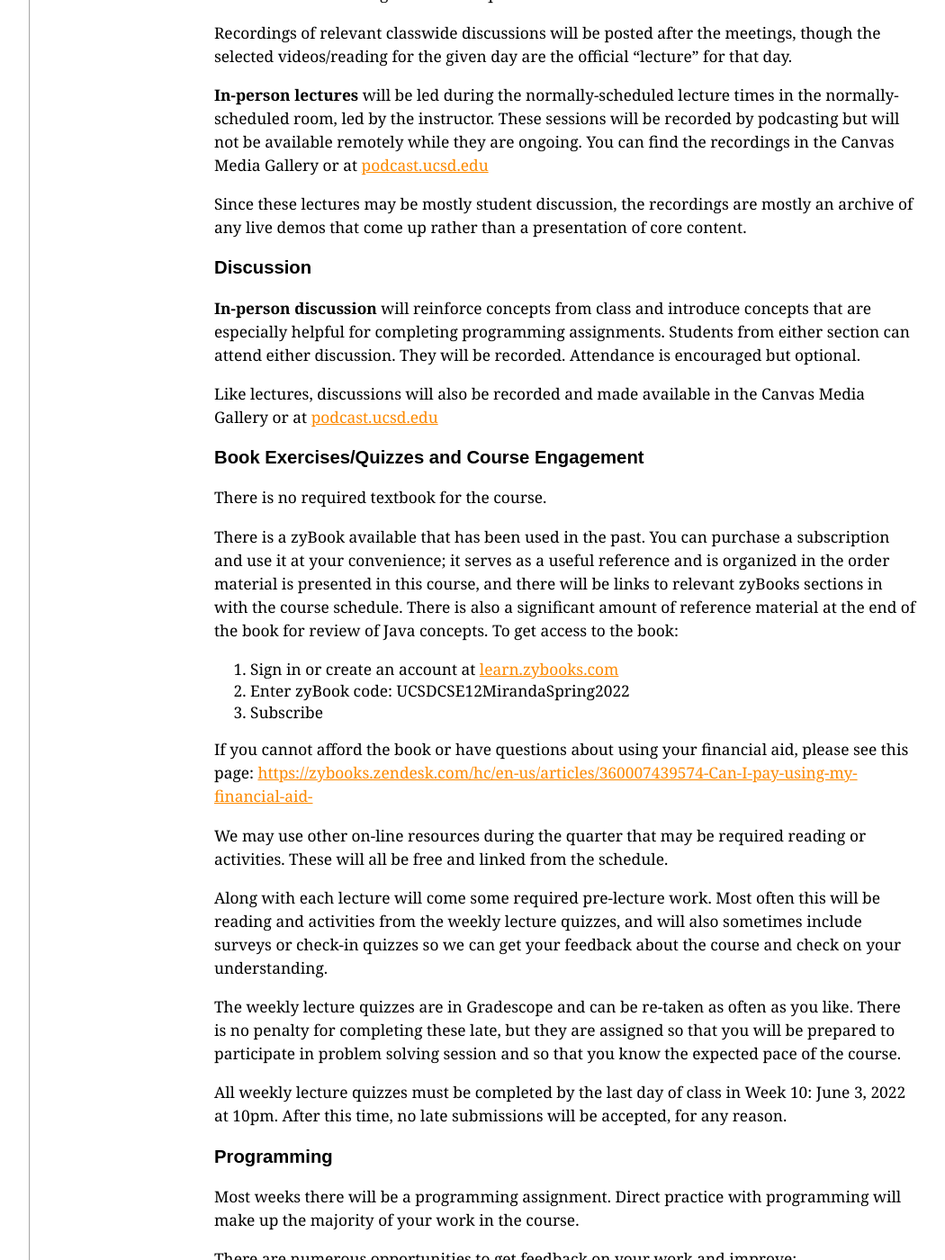
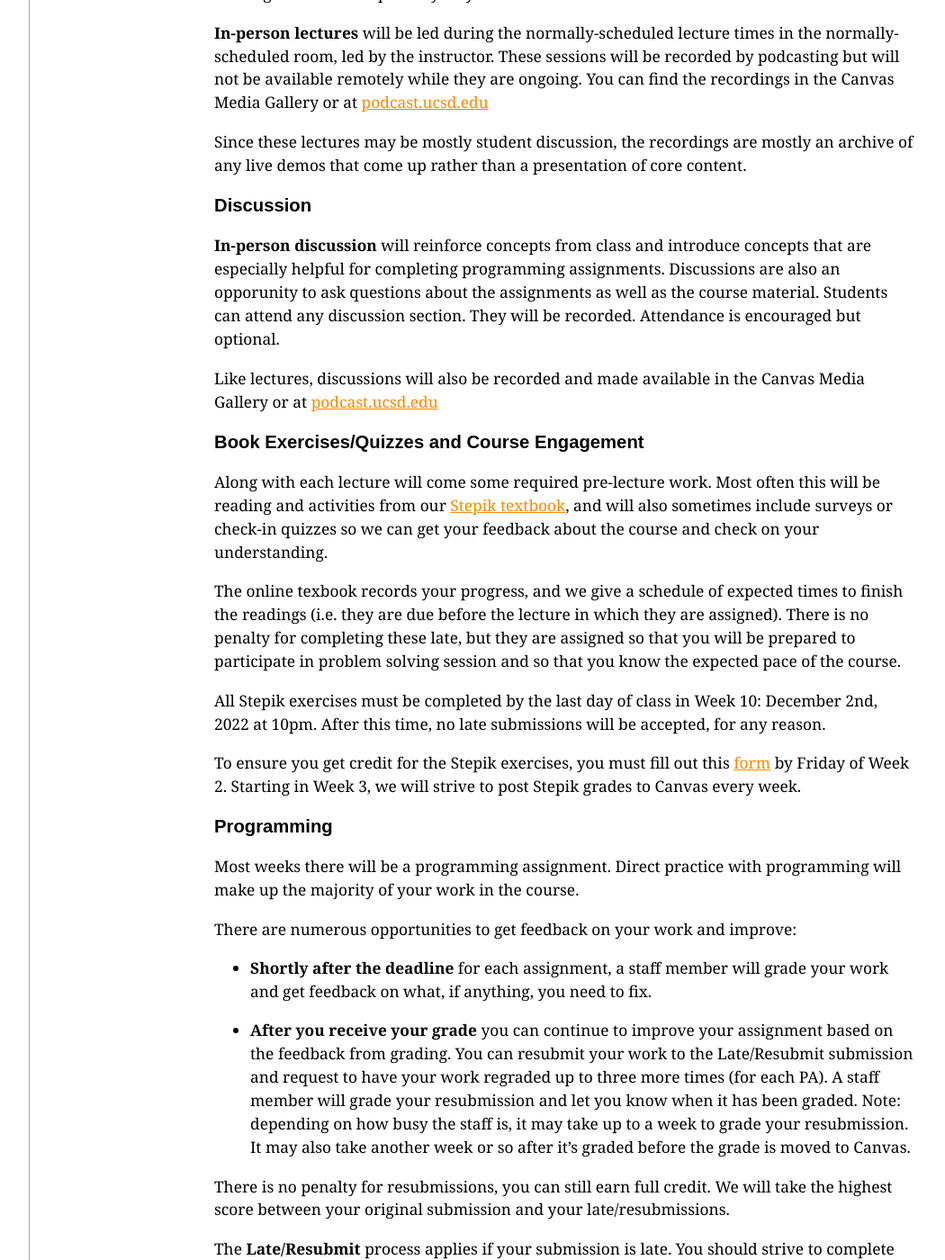
Before and after one commit to ucsd-cse12-f22/ucsd-cse12-f22.github.io, a Jekyll site: the page built from syllabus.md, in a window 1280 px wide and 1400 px high, scrolled down 1328 px. Shown: the whole window at 90% size, without its empty margins (56-1106 px from the left). Built offline with Jekyll 4.4.1, drawn with Linux system fonts in a browser that asks for light colours; some of the changed text lies outside the part shown.

Commit message:
Update syllabus.md

```diff
--- a/syllabus.md
+++ b/syllabus.md
@@ -46,13 +46,16 @@ We may adjust the above scale to be more lenient
 that we will not adjust the scale to make it harder to get a better grade.
 We will not adjust the scale for individual students.
 
-<h3>Problem Sessions – Lecture</h3>
+<h3>Problem Sessions – Lectures</h3>
 
-Most lecture content will be presented asynchronously through videos and readings. These will come with associated weekly quizzes that are due Monday at 10pm. The quizzes are required work to demonstrate your consistent engagement with the material and can be turned in late for full credit by the end of the quarter.
+Most course content will be presented asynchronously through videos and readings,
+with associated interactive activities which should be completed before lecture.
+Lectures will involve problem solving with your classmates along with an opportunity
+to ask quesitons about the material.  Participation is not required at problem-solving sections,
+but it is highly encouraged.
 
-In our originally-scheduled lecture time, we will have an opportunity for live questions, clarifications, and some prompts for you to work on beyond the assigned reading and videos. Attendance is encouraged but not required.
-
-Recordings of relevant classwide discussions will be posted after the meetings, though the selected videos/reading for the given day are the official “lecture” for that day.
+It is very important that students watch all pre-leture videos and go through the Stepilk
+readings as this is the primary way to learn the CSE 12 material.
 
 **In-person lectures** will be led during the normally-scheduled lecture times
 in the normally-scheduled room, led by the instructor. These sessions will be
@@ -64,36 +67,25 @@ an archive of any live demos that come up rather than a presentation of core con
 
 <h3>Discussion</h3>
 
-**In-person discussion** will reinforce concepts from class and introduce concepts that are especially helpful for completing programming assignments. Students from either section can attend either discussion. They will be recorded. Attendance is encouraged but optional.
+**In-person discussion** will reinforce concepts from class and introduce concepts that
+are especially helpful for completing programming assignments. Discussions are also an
+opporunity to ask questions about the assignments as well as the course material.
+Students can attend any discussion section. They will be recorded. Attendance is encouraged but optional.
 
-Like lectures, discussions will also be recorded and made available in the  Canvas Media Gallery or at [podcast.ucsd.edu](https://podcast.ucsd.edu)
+Like lectures, discussions will also be recorded and made available in the Canvas Media Gallery or at [podcast.ucsd.edu](https://podcast.ucsd.edu){:target="_blank"}
 
 ### Book Exercises/Quizzes and Course Engagement
 
-There is no required textbook for the course.
+Along with each lecture will come some required pre-lecture work. Most often this will be
+reading and activities from our [Stepik textbook](https://stepik.org/course/109917/syllabus){:target="_blank"},
+and will also sometimes include surveys or check-in quizzes so we can get your feedback about the course and check on your understanding.
 
-There is a zyBook available that has been used in the past. You can purchase a subscription and use it at your convenience; it serves as a useful reference and is organized in the order material is presented in this course, and there will be links to relevant zyBooks sections in with the course schedule. There is also a significant amount of reference material at the end of the book for review of Java concepts. To get access to the book:
+The online texbook records your progress, and we give a schedule of expected times to finish the readings (i.e. they are due before the lecture in which they are assigned). There is no penalty for completing these late, but they are assigned so that you will be prepared to participate in problem solving session and so that you know the expected pace of the course.
 
-1. Sign in or create an account at <a href="http://learn.zybooks.com">learn.zybooks.com</a>
-2. Enter zyBook code: UCSDCSE12MirandaSpring2022
-3. Subscribe
+All Stepik exercises must be completed by the last day of class in Week 10: December 2nd, 2022 at 10pm.
+After this time, no late submissions will be accepted, for any reason.
 
-If you cannot afford the book or have questions about using your financial aid, please see this page: <a  target="_blank" href="https://zybooks.zendesk.com/hc/en-us/articles/360007439574-Can-I-pay-using-my-financial-aid-">https://zybooks.zendesk.com/hc/en-us/articles/360007439574-Can-I-pay-using-my-financial-aid-</a>
-
-We may use other on-line resources during the quarter that may be required
-reading or activities. These will all be free and linked from the schedule.
-
-Along with each lecture will come some required pre-lecture work. Most often
-this will be reading and activities from the weekly lecture quizzes, and will also sometimes
-include surveys or check-in quizzes so we can get your feedback about the course
-and check on your understanding.
-
-The weekly lecture quizzes are in Gradescope and can be re-taken as often as you like.
-There is no penalty for completing these late, but they are assigned so that you will
-be prepared to participate in problem solving session and so that you know the expected pace of the course.
-
-All weekly lecture quizzes must be completed by the last day of class in Week 10: June 3, 2022 at 10pm.
-After this time, no late submissions will be accepted, for any reason.
+To ensure you get credit for the Stepik exercises, you must fill out this [form](https://forms.gle/rrhGj9YtaCG9tket9){:target="_blank"} by Friday of Week 2. Starting in Week 3, we will strive to post Stepik grades to Canvas every week.
 
 <a id="p:programming"></a>
 <h3>Programming</h3>
```
